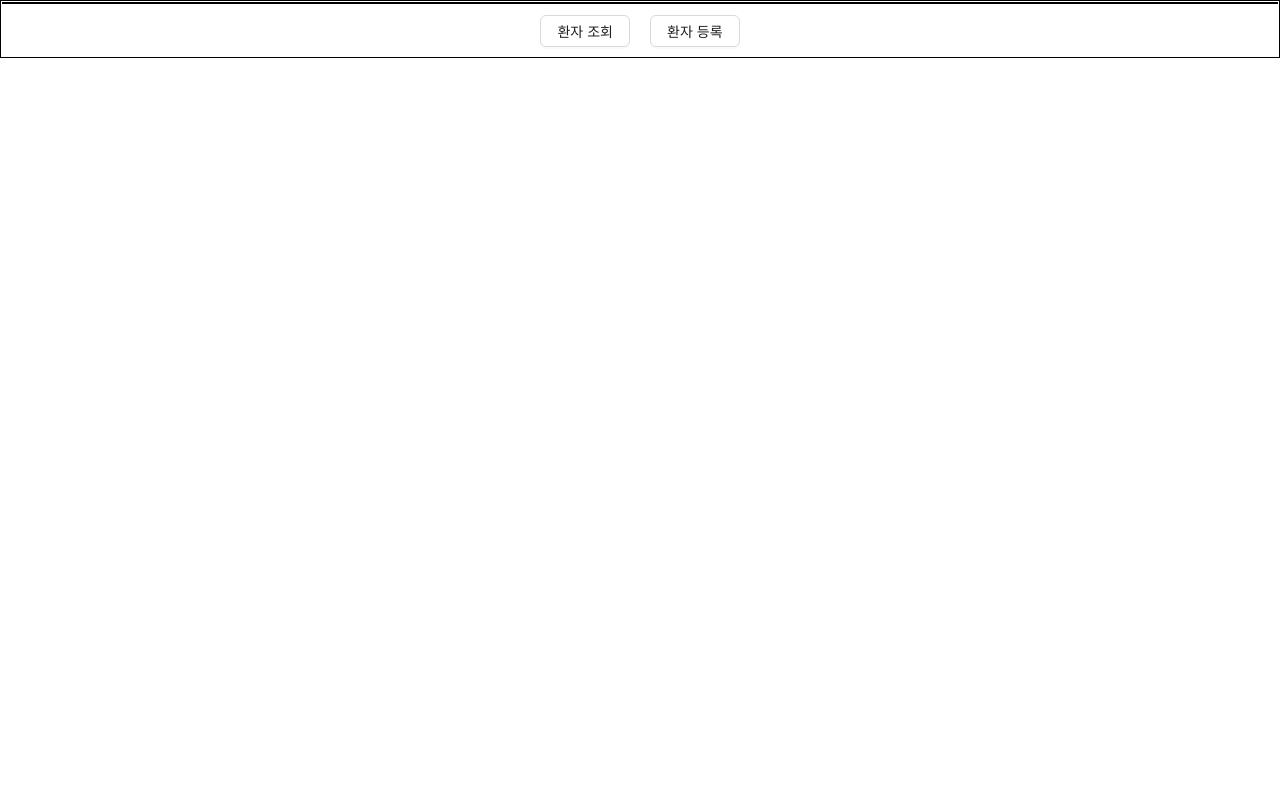
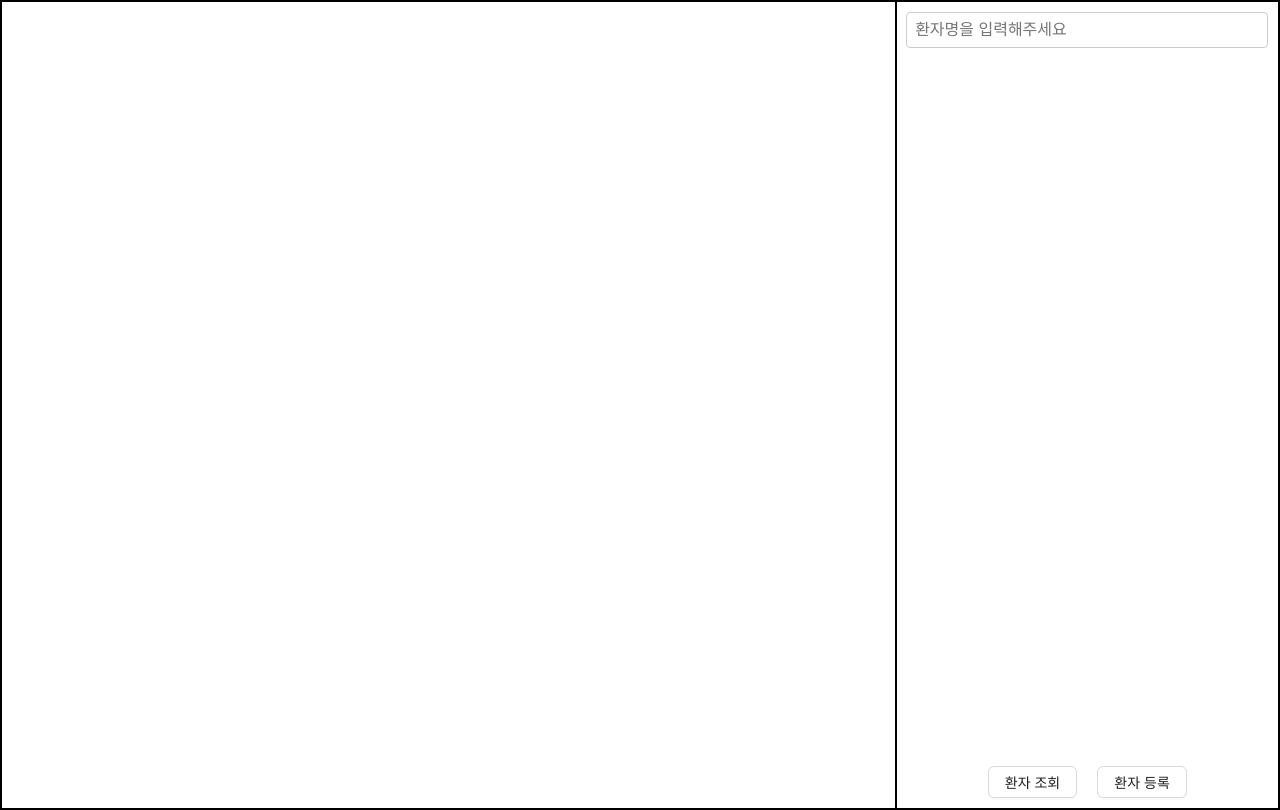
Before and after one commit to gilgyujeong/schedule_front, a Next.js app in the folder schedule/: page /admin in a window 1280 px wide. Built offline with nearby package versions, Linux system fonts and the light colour scheme.

Commit message:
patient page work

```diff
--- a/schedule/src/components/patient/patient.container.js
+++ b/schedule/src/components/patient/patient.container.js
@@ -4,23 +4,38 @@ import { useState } from "react";
 
 export default function PatientContainer() {
     const [patient, setPatient] = useState([]);
-    const [selectedPatient, setSelectedPatient] = useState(null);
+    const [selectedPatientId, setSelectedPatientId] = useState(null);
+    const [patientSearch, setPatientSearch] = useState('');
+    const [selectedPatientDetail, setSelectedPatientDetail] = useState(null);
 
     const onClickPatientInquiry = async () => {
         const response = await axios.get("http://localhost:8080/patient/list");
         setPatient(response.data.data);
-    }
+    };
 
-    const handleSelectPatient = (index) => {
-        setSelectedPatient(index)
-    }
+    const handleSelectPatient = (id) => {
+        const selectedPatient = patient.find((el) => el.patientId === id);
+        setSelectedPatientId(id)
+        setSelectedPatientDetail(selectedPatient);
+    };
+
+    const handlePatientSearch = (event) => {
+        setPatientSearch(event.target.value)
+    };
+
+    const filteredPatients = patient.filter((el) =>
+        el.name.includes(patientSearch)
+    );
 
     return (
         <PatientPresenter
             onClickPatientInquiry={onClickPatientInquiry}
-            patient={patient}
-            selectedPatient={selectedPatient}
+            patient={filteredPatients}
+            selectedPatientId={selectedPatientId}
             handleSelectPatient={handleSelectPatient}
+            patientSearch={patientSearch}
+            handlePatientSearch={handlePatientSearch}
+            selectedPatientDetail={selectedPatientDetail}
         />
     )
 }
--- a/schedule/src/components/patient/patient.presenter.js
+++ b/schedule/src/components/patient/patient.presenter.js
@@ -1,13 +1,38 @@
+import Modal from 'antd/es/modal/Modal'
 import * as S from './patient.styles'
 
 export default function PatientPresenter(props) {
     return (
         <S.PatientBox>
+            <S.PatientLeftInnerBox>
+                {props.selectedPatientDetail &&
+                    <S.PatientModalBox>
+                        <S.PatientModalItem>이름: {props.selectedPatientDetail.name}</S.PatientModalItem>
+                        <S.PatientModalItem>나이: {props.selectedPatientDetail.age}</S.PatientModalItem>
+                        <S.PatientModalItem>성별: {props.selectedPatientDetail.gender}</S.PatientModalItem>
+                        <S.PatientModalItem>발병일: {props.selectedPatientDetail.onset}</S.PatientModalItem>
+                        <S.PatientModalItem>입원일: {props.selectedPatientDetail.createAt}</S.PatientModalItem>
+                        <S.PatientModalItem>비매너 점수: {props.selectedPatientDetail.nonManner}</S.PatientModalItem>
+                        <S.PatientModalItem>체격레벨: {props.selectedPatientDetail.physical}</S.PatientModalItem>
+                    </S.PatientModalBox>
+                }
+            </S.PatientLeftInnerBox>
+            <S.PatientRightInnerBox>
+                <S.PatientSearchInput
+                    type='text'
+                    placeholder='환자명을 입력해주세요'
+                    value={props.patientSearch}
+                    onChange={props.handlePatientSearch}
+                />
                 <S.PatientListBox>
                     {props.patient &&
-                    props.patient.map((el, index) => {
+                        props.patient.map((el) => {
                             return (
-                            <S.PatientItem key={index} onClick={() => props.handleSelectPatient(index)} isSelected={props.selectedPatient === index}>
+                                <S.PatientItem
+                                    key={el.patientId}
+                                    onClick={() => props.handleSelectPatient(el.patientId)}
+                                    isSelected={props.selectedPatientId === el.patientId}
+                                >
                                     {el.name}
                                 </S.PatientItem>
                             )
@@ -18,6 +43,7 @@ export default function PatientPresenter(props) {
                     <S.PatientButton onClick={props.onClickPatientInquiry}>환자 조회</S.PatientButton>
                     <S.PatientButton>환자 등록</S.PatientButton>
                 </S.PatientButtonBox>
+            </S.PatientRightInnerBox>
 
         </S.PatientBox>
     )
--- a/schedule/src/components/patient/patient.styles.js
+++ b/schedule/src/components/patient/patient.styles.js
@@ -3,25 +3,64 @@ const { Button } = require("antd");
 
 export const PatientBox = styled.div`
     display: flex;
-    flex-direction: column;
+    flex-direction: row;
     border: 1px solid black;
 `
+
+export const PatientLeftInnerBox = styled.div`
+    width: 70%;
+    border: 1px solid black;
+    background-color: white;
+`
+
+export const PatientRightInnerBox = styled.div`
+    display: flex;
+    flex-direction: column;
+    width: 30%;
+    border: 1px solid black;
+    background-color: white;
+`
+
+export const PatientSearchInput = styled.input`
+    width: 95%;
+    margin: 10px auto;
+    padding: 8px;
+    border: 1px solid #ccc;
+    border-radius: 4px;
+    font-size: 16px;
+    display: block;
+    background-color: white;
+`;
 
 export const PatientListBox = styled.div`
     display: flex;
     flex-direction: column;
-    border: 1px solid black;
     margin: 1px;
+    height: 87vh;
 `
 
 export const PatientItem = styled.div`
     width: 10vw;
     padding: 5px;
+    margin: 5px 12px;
+    border-radius: 3px;
     color: gray;
     cursor: pointer;
     background-color: ${(props) => (props.isSelected ? "#d3f9d8" : "white")};
     border: ${(props) => (props.isSelected ? "1px solid green" : "1px solid black")};
+`
 
+export const PatientModalBox = styled.div`
+    display: flex;
+    flex-direction: column;
+`
+
+export const PatientModalItem = styled.div`
+    width: 10vw;
+    border: 1px solid black;
+    margin: 5px;
+    padding: 5px;
+    color: gray;
 `
 
 export const PatientButtonBox = styled.div`
```
Lines whose indentation alone changed are shown as unchanged.
